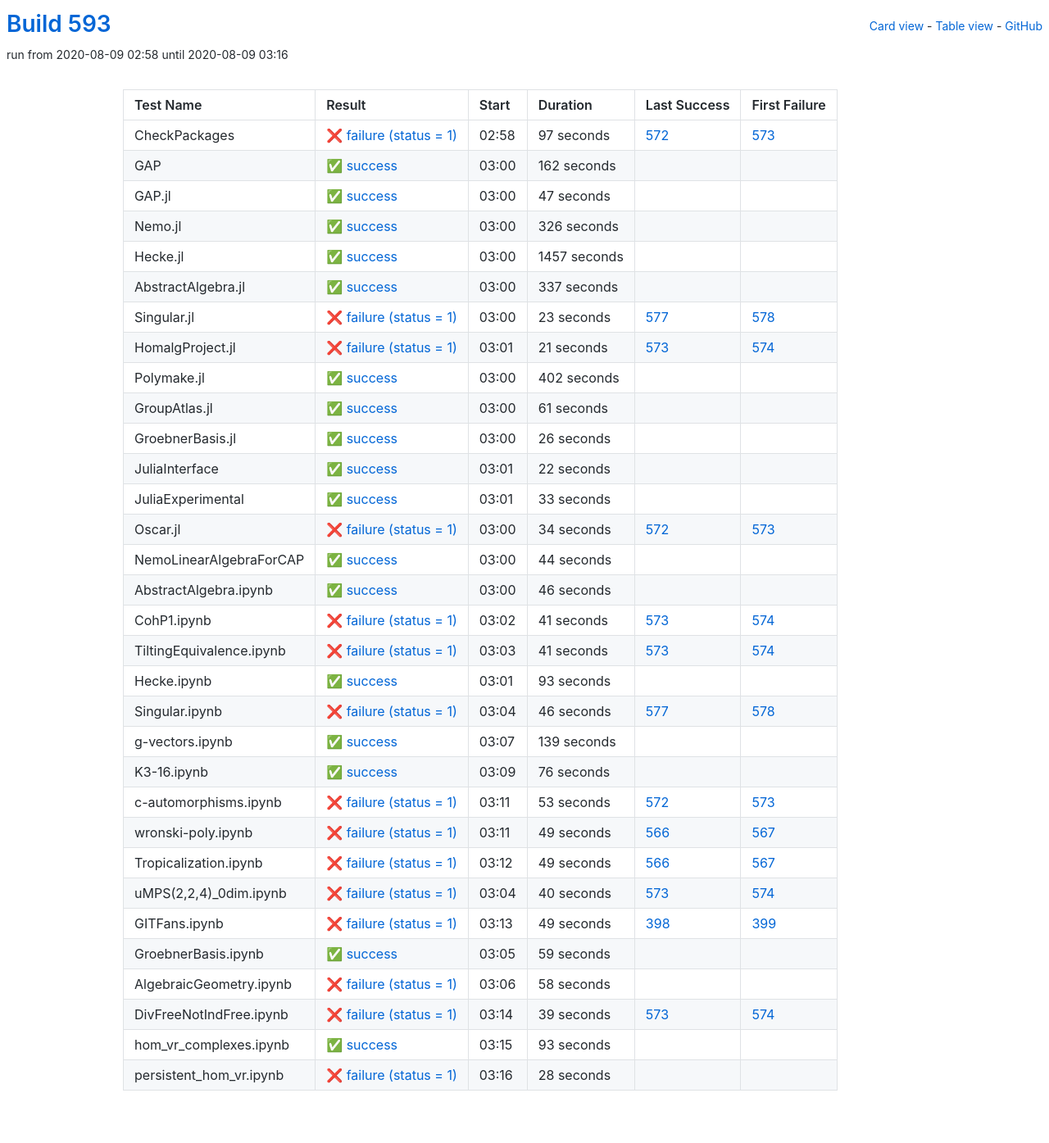
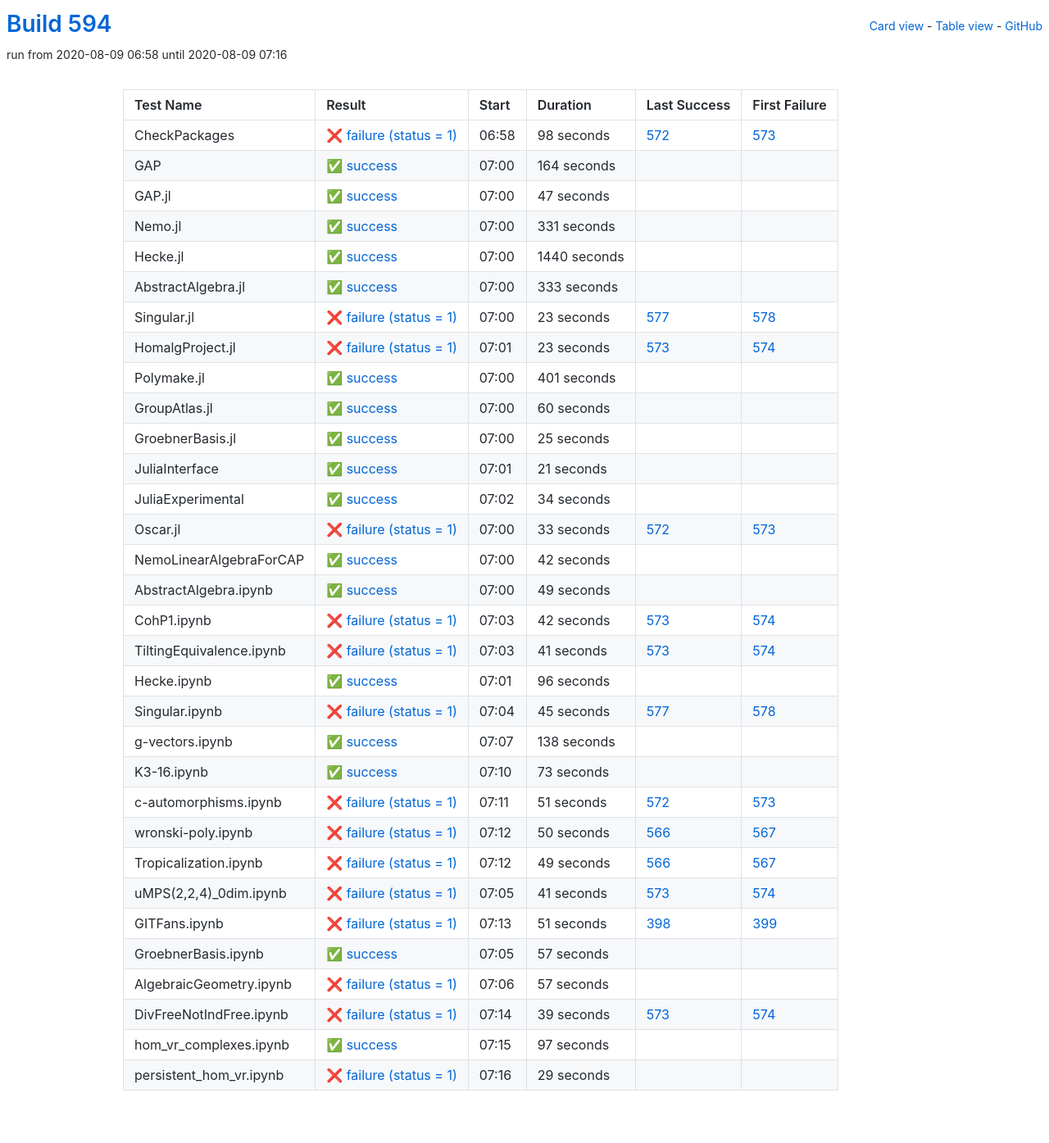
Before and after one commit to oscar-system/oscar-ci-status-stable, a Jekyll site: the page built from table.html, in a window 1280 px wide. Shown: the whole page at 82% size. Built offline with Jekyll 4.4.1, drawn with Linux system fonts in a browser that asks for light colours.

Commit message:
Build #594

```diff
--- a/_data/ci.yml
+++ b/_data/ci.yml
@@ -1,6 +1,6 @@
 ---
-build: 593
-build_url: https://oscarci.mathematik.uni-kl.de/job/oscar-stable/593/
+build: 594
+build_url: https://oscarci.mathematik.uni-kl.de/job/oscar-stable/594/
 job: oscar-stable
 organization: oscar-system
 repo: oscar-ci-status-stable
@@ -8,32 +8,32 @@ repourl: https://github.com/oscar-system/oscar-ci-status-stable
 tests:
 - name: CheckPackages
   id: checkpackages
-  log: https://oscarci.mathematik.uni-kl.de/job/oscar-stable/593/artifact/logs/build-593/CheckPackages.log
-  start: 2020-08-09 02:58
+  log: https://oscarci.mathematik.uni-kl.de/job/oscar-stable/594/artifact/logs/build-594/CheckPackages.log
+  start: 2020-08-09 06:58
   success: false
   exitcode: 1
   status: failure
-  duration: 97
+  duration: 98
   last_success: 572
   last_success_url: https://oscarci.mathematik.uni-kl.de/job/oscar-stable/572/
   first_failure: 573
   first_failure_url: https://oscarci.mathematik.uni-kl.de/job/oscar-stable/573/
 - name: GAP
   id: gap
-  log: https://oscarci.mathematik.uni-kl.de/job/oscar-stable/593/artifact/logs/build-593/GAP.log
-  start: 2020-08-09 03:00
+  log: https://oscarci.mathematik.uni-kl.de/job/oscar-stable/594/artifact/logs/build-594/GAP.log
+  start: 2020-08-09 07:00
   success: true
   exitcode: 0
   status: success
-  duration: 162
+  duration: 164
   last_success: false
   last_success_url:
   first_failure: false
   first_failure_url:
 - name: GAP.jl
   id: gap-jl
-  log: https://oscarci.mathematik.uni-kl.de/job/oscar-stable/593/artifact/logs/build-593/GAP.jl.log
-  start: 2020-08-09 03:00
+  log: https://oscarci.mathematik.uni-kl.de/job/oscar-stable/594/artifact/logs/build-594/GAP.jl.log
+  start: 2020-08-09 07:00
   success: true
   exitcode: 0
   status: success
@@ -44,44 +44,44 @@ tests:
   first_failure_url:
 - name: Nemo.jl
   id: nemo-jl
-  log: https://oscarci.mathematik.uni-kl.de/job/oscar-stable/593/artifact/logs/build-593/Nemo.jl.log
-  start: 2020-08-09 03:00
+  log: https://oscarci.mathematik.uni-kl.de/job/oscar-stable/594/artifact/logs/build-594/Nemo.jl.log
+  start: 2020-08-09 07:00
   success: true
   exitcode: 0
   status: success
-  duration: 326
+  duration: 331
   last_success: false
   last_success_url:
   first_failure: false
   first_failure_url:
 - name: Hecke.jl
   id: hecke-jl
-  log: https://oscarci.mathematik.uni-kl.de/job/oscar-stable/593/artifact/logs/build-593/Hecke.jl.log
-  start: 2020-08-09 03:00
+  log: https://oscarci.mathematik.uni-kl.de/job/oscar-stable/594/artifact/logs/build-594/Hecke.jl.log
+  start: 2020-08-09 07:00
   success: true
   exitcode: 0
   status: success
-  duration: 1457
+  duration: 1440
   last_success: false
   last_success_url:
   first_failure: false
   first_failure_url:
 - name: AbstractAlgebra.jl
   id: abstractalgebra-jl
-  log: https://oscarci.mathematik.uni-kl.de/job/oscar-stable/593/artifact/logs/build-593/AbstractAlgebra.jl.log
-  start: 2020-08-09 03:00
+  log: https://oscarci.mathematik.uni-kl.de/job/oscar-stable/594/artifact/logs/build-594/AbstractAlgebra.jl.log
+  start: 2020-08-09 07:00
   success: true
   exitcode: 0
   status: success
-  duration: 337
+  duration: 333
   last_success: false
   last_success_url:
   first_failure: false
   first_failure_url:
 - name: Singular.jl
   id: singular-jl
-  log: https://oscarci.mathematik.uni-kl.de/job/oscar-stable/593/artifact/logs/build-593/Singular.jl.log
-  start: 2020-08-09 03:00
+  log: https://oscarci.mathematik.uni-kl.de/job/oscar-stable/594/artifact/logs/build-594/Singular.jl.log
+  start: 2020-08-09 07:00
   success: false
   exitcode: 1
   status: failure
@@ -92,128 +92,128 @@ tests:
   first_failure_url: https://oscarci.mathematik.uni-kl.de/job/oscar-stable/578/
 - name: HomalgProject.jl
   id: homalgproject-jl
-  log: https://oscarci.mathematik.uni-kl.de/job/oscar-stable/593/artifact/logs/build-593/HomalgProject.jl.log
-  start: 2020-08-09 03:01
+  log: https://oscarci.mathematik.uni-kl.de/job/oscar-stable/594/artifact/logs/build-594/HomalgProject.jl.log
+  start: 2020-08-09 07:01
   success: false
   exitcode: 1
   status: failure
-  duration: 21
+  duration: 23
   last_success: 573
   last_success_url: https://oscarci.mathematik.uni-kl.de/job/oscar-stable/573/
   first_failure: 574
   first_failure_url: https://oscarci.mathematik.uni-kl.de/job/oscar-stable/574/
 - name: Polymake.jl
   id: polymake-jl
-  log: https://oscarci.mathematik.uni-kl.de/job/oscar-stable/593/artifact/logs/build-593/Polymake.jl.log
-  start: 2020-08-09 03:00
+  log: https://oscarci.mathematik.uni-kl.de/job/oscar-stable/594/artifact/logs/build-594/Polymake.jl.log
+  start: 2020-08-09 07:00
   success: true
   exitcode: 0
   status: success
-  duration: 402
+  duration: 401
   last_success: false
   last_success_url:
   first_failure: false
   first_failure_url:
 - name: GroupAtlas.jl
   id: groupatlas-jl
-  log: https://oscarci.mathematik.uni-kl.de/job/oscar-stable/593/artifact/logs/build-593/GroupAtlas.jl.log
-  start: 2020-08-09 03:00
+  log: https://oscarci.mathematik.uni-kl.de/job/oscar-stable/594/artifact/logs/build-594/GroupAtlas.jl.log
+  start: 2020-08-09 07:00
   success: true
   exitcode: 0
   status: success
-  duration: 61
+  duration: 60
   last_success: false
   last_success_url:
   first_failure: false
   first_failure_url:
 - name: GroebnerBasis.jl
   id: groebnerbasis-jl
-  log: https://oscarci.mathematik.uni-kl.de/job/oscar-stable/593/artifact/logs/build-593/GroebnerBasis.jl.log
-  start: 2020-08-09 03:00
+  log: https://oscarci.mathematik.uni-kl.de/job/oscar-stable/594/artifact/logs/build-594/GroebnerBasis.jl.log
+  start: 2020-08-09 07:00
   success: true
   exitcode: 0
   status: success
-  duration: 26
+  duration: 25
   last_success: false
   last_success_url:
   first_failure: false
   first_failure_url:
 - name: JuliaInterface
   id: juliainterface
-  log: https://oscarci.mathematik.uni-kl.de/job/oscar-stable/593/artifact/logs/build-593/JuliaInterface.log
-  start: 2020-08-09 03:01
+  log: https://oscarci.mathematik.uni-kl.de/job/oscar-stable/594/artifact/logs/build-594/JuliaInterface.log
+  start: 2020-08-09 07:01
   success: true
   exitcode: 0
   status: success
-  duration: 22
+  duration: 21
   last_success: false
   last_success_url:
   first_failure: false
   first_failure_url:
 - name: JuliaExperimental
   id: juliaexperimental
-  log: https://oscarci.mathematik.uni-kl.de/job/oscar-stable/593/artifact/logs/build-593/JuliaExperimental.log
-  start: 2020-08-09 03:01
+  log: https://oscarci.mathematik.uni-kl.de/job/oscar-stable/594/artifact/logs/build-594/JuliaExperimental.log
+  start: 2020-08-09 07:02
   success: true
   exitcode: 0
   status: success
-  duration: 33
+  duration: 34
   last_success: false
   last_success_url:
   first_failure: false
   first_failure_url:
 - name: Oscar.jl
   id: oscar-jl
-  log: https://oscarci.mathematik.uni-kl.de/job/oscar-stable/593/artifact/logs/build-593/Oscar.jl.log
-  start: 2020-08-09 03:00
+  log: https://oscarci.mathematik.uni-kl.de/job/oscar-stable/594/artifact/logs/build-594/Oscar.jl.log
+  start: 2020-08-09 07:00
   success: false
   exitcode: 1
   status: failure
-  duration: 34
+  duration: 33
   last_success: 572
   last_success_url: https://oscarci.mathematik.uni-kl.de/job/oscar-stable/572/
   first_failure: 573
   first_failure_url: https://oscarci.mathematik.uni-kl.de/job/oscar-stable/573/
 - name: NemoLinearAlgebraForCAP
   id: nemolinearalgebraforcap
-  log: https://oscarci.mathematik.uni-kl.de/job/oscar-stable/593/artifact/logs/build-593/NemoLinearAlgebraForCAP.log
-  start: 2020-08-09 03:00
+  log: https://oscarci.mathematik.uni-kl.de/job/oscar-stable/594/artifact/logs/build-594/NemoLinearAlgebraForCAP.log
+  start: 2020-08-09 07:00
   success: true
   exitcode: 0
   status: success
-  duration: 44
+  duration: 42
   last_success: false
   last_success_url:
   first_failure: false
   first_failure_url:
 - name: AbstractAlgebra.ipynb
   id: abstractalgebra-ipynb
-  log: https://oscarci.mathematik.uni-kl.de/job/oscar-stable/593/artifact/logs/build-593/AbstractAlgebra.ipynb.log
-  start: 2020-08-09 03:00
+  log: https://oscarci.mathematik.uni-kl.de/job/oscar-stable/594/artifact/logs/build-594/AbstractAlgebra.ipynb.log
+  start: 2020-08-09 07:00
   success: true
   exitcode: 0
   status: success
-  duration: 46
+  duration: 49
   last_success: false
   last_success_url:
   first_failure: false
   first_failure_url:
 - name: CohP1.ipynb
   id: cohp1-ipynb
-  log: https://oscarci.mathematik.uni-kl.de/job/oscar-stable/593/artifact/logs/build-593/CohP1.ipynb.log
-  start: 2020-08-09 03:02
+  log: https://oscarci.mathematik.uni-kl.de/job/oscar-stable/594/artifact/logs/build-594/CohP1.ipynb.log
+  start: 2020-08-09 07:03
   success: false
   exitcode: 1
   status: failure
-  duration: 41
+  duration: 42
   last_success: 573
   last_success_url: https://oscarci.mathematik.uni-kl.de/job/oscar-stable/573/
   first_failure: 574
   first_failure_url: https://oscarci.mathematik.uni-kl.de/job/oscar-stable/574/
 - name: TiltingEquivalence.ipynb
   id: tiltingequivalence-ipynb
-  log: https://oscarci.mathematik.uni-kl.de/job/oscar-stable/593/artifact/logs/build-593/TiltingEquivalence.ipynb.log
-  start: 2020-08-09 03:03
+  log: https://oscarci.mathematik.uni-kl.de/job/oscar-stable/594/artifact/logs/build-594/TiltingEquivalence.ipynb.log
+  start: 2020-08-09 07:03
   success: false
   exitcode: 1
   status: failure
@@ -224,80 +224,80 @@ tests:
   first_failure_url: https://oscarci.mathematik.uni-kl.de/job/oscar-stable/574/
 - name: Hecke.ipynb
   id: hecke-ipynb
-  log: https://oscarci.mathematik.uni-kl.de/job/oscar-stable/593/artifact/logs/build-593/Hecke.ipynb.log
-  start: 2020-08-09 03:01
+  log: https://oscarci.mathematik.uni-kl.de/job/oscar-stable/594/artifact/logs/build-594/Hecke.ipynb.log
+  start: 2020-08-09 07:01
   success: true
   exitcode: 0
   status: success
-  duration: 93
+  duration: 96
   last_success: false
   last_success_url:
   first_failure: false
   first_failure_url:
 - name: Singular.ipynb
   id: singular-ipynb
-  log: https://oscarci.mathematik.uni-kl.de/job/oscar-stable/593/artifact/logs/build-593/Singular.ipynb.log
-  start: 2020-08-09 03:04
+  log: https://oscarci.mathematik.uni-kl.de/job/oscar-stable/594/artifact/logs/build-594/Singular.ipynb.log
+  start: 2020-08-09 07:04
   success: false
   exitcode: 1
   status: failure
-  duration: 46
+  duration: 45
   last_success: 577
   last_success_url: https://oscarci.mathematik.uni-kl.de/job/oscar-stable/577/
   first_failure: 578
   first_failure_url: https://oscarci.mathematik.uni-kl.de/job/oscar-stable/578/
 - name: g-vectors.ipynb
   id: g-vectors-ipynb
-  log: https://oscarci.mathematik.uni-kl.de/job/oscar-stable/593/artifact/logs/build-593/g-vectors.ipynb.log
-  start: 2020-08-09 03:07
+  log: https://oscarci.mathematik.uni-kl.de/job/oscar-stable/594/artifact/logs/build-594/g-vectors.ipynb.log
+  start: 2020-08-09 07:07
   success: true
   exitcode: 0
   status: success
-  duration: 139
+  duration: 138
   last_success: false
   last_success_url:
   first_failure: false
   first_failure_url:
 - name: K3-16.ipynb
   id: k3-16-ipynb
-  log: https://oscarci.mathematik.uni-kl.de/job/oscar-stable/593/artifact/logs/build-593/K3-16.ipynb.log
-  start: 2020-08-09 03:09
+  log: https://oscarci.mathematik.uni-kl.de/job/oscar-stable/594/artifact/logs/build-594/K3-16.ipynb.log
+  start: 2020-08-09 07:10
   success: true
   exitcode: 0
   status: success
-  duration: 76
+  duration: 73
   last_success: false
   last_success_url:
   first_failure: false
   first_failure_url:
 - name: c-automorphisms.ipynb
   id: c-automorphisms-ipynb
-  log: https://oscarci.mathematik.uni-kl.de/job/oscar-stable/593/artifact/logs/build-593/c-automorphisms.ipynb.log
-  start: 2020-08-09 03:11
+  log: https://oscarci.mathematik.uni-kl.de/job/oscar-stable/594/artifact/logs/build-594/c-automorphisms.ipynb.log
+  start: 2020-08-09 07:11
   success: false
   exitcode: 1
   status: failure
-  duration: 53
+  duration: 51
   last_success: 572
   last_success_url: https://oscarci.mathematik.uni-kl.de/job/oscar-stable/572/
   first_failure: 573
   first_failure_url: https://oscarci.mathematik.uni-kl.de/job/oscar-stable/573/
 - name: wronski-poly.ipynb
   id: wronski-poly-ipynb
-  log: https://oscarci.mathematik.uni-kl.de/job/oscar-stable/593/artifact/logs/build-593/wronski-poly.ipynb.log
-  start: 2020-08-09 03:11
+  log: https://oscarci.mathematik.uni-kl.de/job/oscar-stable/594/artifact/logs/build-594/wronski-poly.ipynb.log
+  start: 2020-08-09 07:12
   success: false
   exitcode: 1
   status: failure
-  duration: 49
+  duration: 50
   last_success: 566
   last_success_url: https://oscarci.mathematik.uni-kl.de/job/oscar-stable/566/
   first_failure: 567
   first_failure_url: https://oscarci.mathematik.uni-kl.de/job/oscar-stable/567/
 - name: Tropicalization.ipynb
   id: tropicalization-ipynb
-  log: https://oscarci.mathematik.uni-kl.de/job/oscar-stable/593/artifact/logs/build-593/Tropicalization.ipynb.log
-  start: 2020-08-09 03:12
+  log: https://oscarci.mathematik.uni-kl.de/job/oscar-stable/594/artifact/logs/build-594/Tropicalization.ipynb.log
+  start: 2020-08-09 07:12
   success: false
   exitcode: 1
   status: failure
@@ -308,56 +308,56 @@ tests:
   first_failure_url: https://oscarci.mathematik.uni-kl.de/job/oscar-stable/567/
 - name: uMPS(2,2,4)_0dim.ipynb
   id: umps-2-2-4-0dim-ipynb
-  log: https://oscarci.mathematik.uni-kl.de/job/oscar-stable/593/artifact/logs/build-593/uMPS-2-2-4-_0dim.ipynb.log
-  start: 2020-08-09 03:04
+  log: https://oscarci.mathematik.uni-kl.de/job/oscar-stable/594/artifact/logs/build-594/uMPS-2-2-4-_0dim.ipynb.log
+  start: 2020-08-09 07:05
   success: false
   exitcode: 1
   status: failure
-  duration: 40
+  duration: 41
   last_success: 573
   last_success_url: https://oscarci.mathematik.uni-kl.de/job/oscar-stable/573/
   first_failure: 574
   first_failure_url: https://oscarci.mathematik.uni-kl.de/job/oscar-stable/574/
 - name: GITFans.ipynb
   id: gitfans-ipynb
-  log: https://oscarci.mathematik.uni-kl.de/job/oscar-stable/593/artifact/logs/build-593/GITFans.ipynb.log
-  start: 2020-08-09 03:13
+  log: https://oscarci.mathematik.uni-kl.de/job/oscar-stable/594/artifact/logs/build-594/GITFans.ipynb.log
+  start: 2020-08-09 07:13
   success: false
   exitcode: 1
   status: failure
-  duration: 49
+  duration: 51
   last_success: 398
   last_success_url: https://oscarci.mathematik.uni-kl.de/job/oscar-stable/398/
   first_failure: 399
   first_failure_url: https://oscarci.mathematik.uni-kl.de/job/oscar-stable/399/
 - name: GroebnerBasis.ipynb
   id: groebnerbasis-ipynb
-  log: https://oscarci.mathematik.uni-kl.de/job/oscar-stable/593/artifact/logs/build-593/GroebnerBasis.ipynb.log
-  start: 2020-08-09 03:05
+  log: https://oscarci.mathematik.uni-kl.de/job/oscar-stable/594/artifact/logs/build-594/GroebnerBasis.ipynb.log
+  start: 2020-08-09 07:05
   success: true
   exitcode: 0
   status: success
-  duration: 59
+  duration: 57
   last_success: false
   last_success_url:
   first_failure: false
   first_failure_url:
 - name: AlgebraicGeometry.ipynb
   id: algebraicgeometry-ipynb
-  log: https://oscarci.mathematik.uni-kl.de/job/oscar-stable/593/artifact/logs/build-593/AlgebraicGeometry.ipynb.log
-  start: 2020-08-09 03:06
+  log: https://oscarci.mathematik.uni-kl.de/job/oscar-stable/594/artifact/logs/build-594/AlgebraicGeometry.ipynb.log
+  start: 2020-08-09 07:06
   success: false
   exitcode: 1
   status: failure
-  duration: 58
+  duration: 57
   last_success: false
   last_success_url:
   first_failure: false
   first_failure_url:
 - name: DivFreeNotIndFree.ipynb
   id: divfreenotindfree-ipynb
-  log: https://oscarci.mathematik.uni-kl.de/job/oscar-stable/593/artifact/logs/build-593/DivFreeNotIndFree.ipynb.log
-  start: 2020-08-09 03:14
+  log: https://oscarci.mathematik.uni-kl.de/job/oscar-stable/594/artifact/logs/build-594/DivFreeNotIndFree.ipynb.log
+  start: 2020-08-09 07:14
   success: false
   exitcode: 1
   status: failure
@@ -368,24 +368,24 @@ tests:
   first_failure_url: https://oscarci.mathematik.uni-kl.de/job/oscar-stable/574/
 - name: hom_vr_complexes.ipynb
   id: hom-vr-complexes-ipynb
-  log: https://oscarci.mathematik.uni-kl.de/job/oscar-stable/593/artifact/logs/build-593/hom_vr_complexes.ipynb.log
-  start: 2020-08-09 03:15
+  log: https://oscarci.mathematik.uni-kl.de/job/oscar-stable/594/artifact/logs/build-594/hom_vr_complexes.ipynb.log
+  start: 2020-08-09 07:15
   success: true
   exitcode: 0
   status: success
-  duration: 93
+  duration: 97
   last_success: false
   last_success_url:
   first_failure: false
   first_failure_url:
 - name: persistent_hom_vr.ipynb
   id: persistent-hom-vr-ipynb
-  log: https://oscarci.mathematik.uni-kl.de/job/oscar-stable/593/artifact/logs/build-593/persistent_hom_vr.ipynb.log
-  start: 2020-08-09 03:16
+  log: https://oscarci.mathematik.uni-kl.de/job/oscar-stable/594/artifact/logs/build-594/persistent_hom_vr.ipynb.log
+  start: 2020-08-09 07:16
   success: false
   exitcode: 1
   status: failure
-  duration: 28
+  duration: 29
   last_success: false
   last_success_url:
   first_failure: false
```
Also changed, not shown: README.md.
